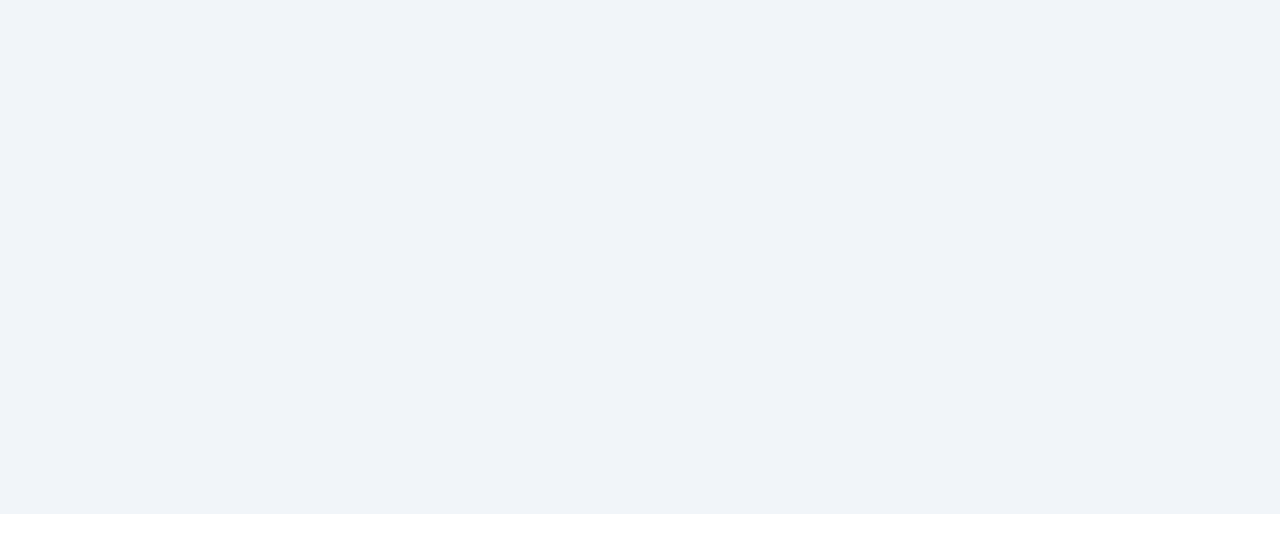
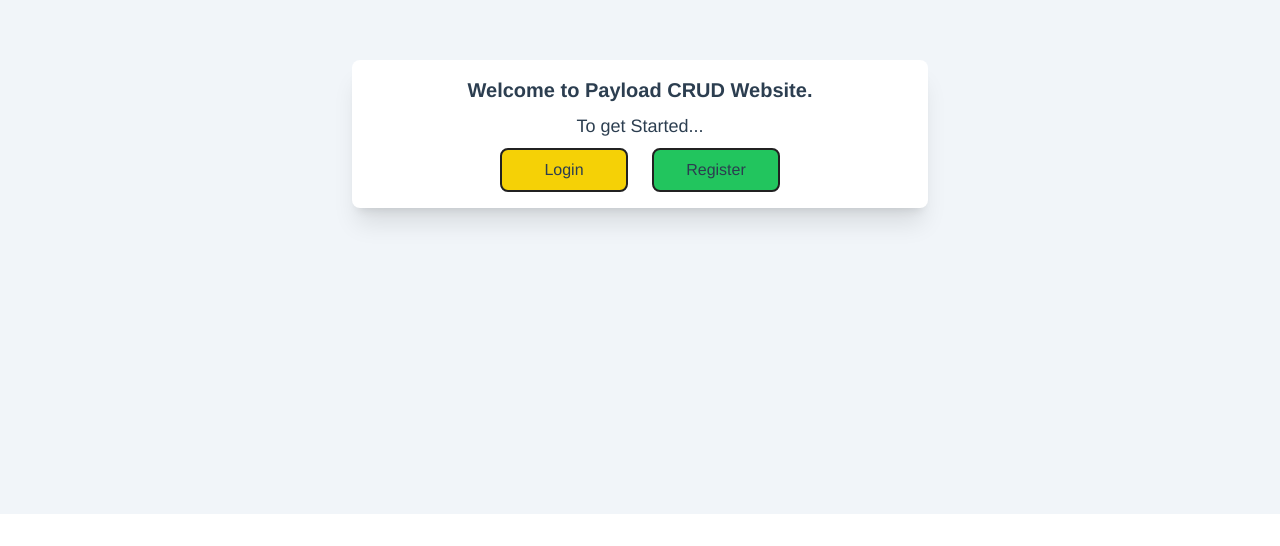
Before and after one commit to Haalloobim/Pemrograman-Web-PayloadCMS, a Vue app in the folder client/: page / in a window 1280 px wide. Shown: the part 286-832 px from the top of the page. Before the commit the page ends 800 px from the top, so only its background shows below. Built offline with nearby package versions, Linux system fonts and the light colour scheme.

Commit message:
feat: add register page

```diff
--- a/client/src/router/index.js
+++ b/client/src/router/index.js
@@ -2,6 +2,8 @@ import { createRouter, createWebHistory } from 'vue-router'
 import HomeView from '../views/HomeView.vue'
 import LoginPage from '../views/LoginPage.vue'
 import MainTask from '../views/MainTask.vue'
+import RegisterPage from '../views/RegisterPage.vue'
+
 
 const routes = [
   {
@@ -13,6 +15,11 @@ const routes = [
     path: '/login',
     name: 'login',
     component: LoginPage
+  },
+  {
+    path: '/register',
+    name: 'register',
+    component: RegisterPage
   },
   {
     path: '/main',
--- a/client/src/views/HomeView.vue
+++ b/client/src/views/HomeView.vue
@@ -1,17 +1,25 @@
 <template>
-  <div class="landing">
-    <HelloWorld msg="Welcome to Your Vue.js App"/>
+  <div class="pt-10 flex flex-col items-center justify-center min-h-screen mb-8">
+    <div class="flex flex-col container w-[45%] bg-white rounded-lg shadow-xl pt-4 pb-4 gap-y-2">
+      <div id="Big" class="font-semibold text-xl font-inter">
+        Welcome to Payload CRUD Website.
+      </div>
+      <div id="redirect" class="flex flex-col gap-2 justify-center items-center">
+        <div class="font-medium text-lg ">
+          <p>To get Started...</p>
+        </div>
+        <div class="flex flex-row gap-6">
+          <a class="w-32 py-2 px-5 bg-[#F5D106] transition-all ease-in-out duration-75 hover:bg-[#FDE59B]  text-center justify-center items-center rounded-lg font-medium border-[#212121] border-2" href="/login">Login</a>
+          <a class="w-32 py-2 px-5 bg-green-500 transition-all ease-in-out duration-75 hover:bg-green-400  text-center justify-center items-center rounded-lg font-medium border-[#212121] border-2" href="/register">Register</a>
+        </div>
+      </div>
+    </div>
   </div>
 </template>
 
 <script>
 // @ is an alias to /src
-import HelloWorld from '@/components/HelloWorld.vue'
-
 export default {
   name: 'HomeView',
-  components: {
-    HelloWorld
-  }
 }
 </script>
--- /dev/null
+++ b/client/src/views/RegisterPage.vue
@@ -0,0 +1,12 @@
+<template>
+    <div class="landing">
+
+    </div>
+</template>
+
+<script>
+
+export default {
+    name: 'RegisterPage'
+}
+</script>
```
